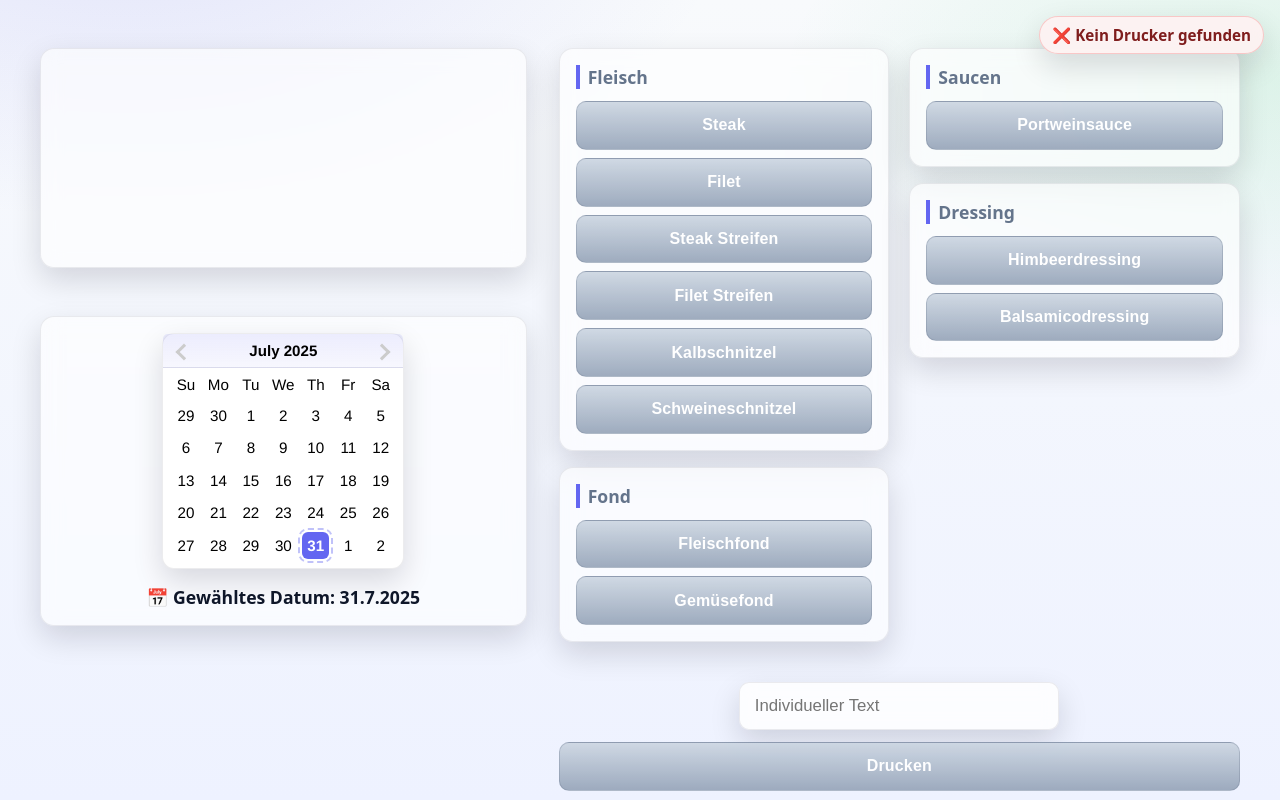
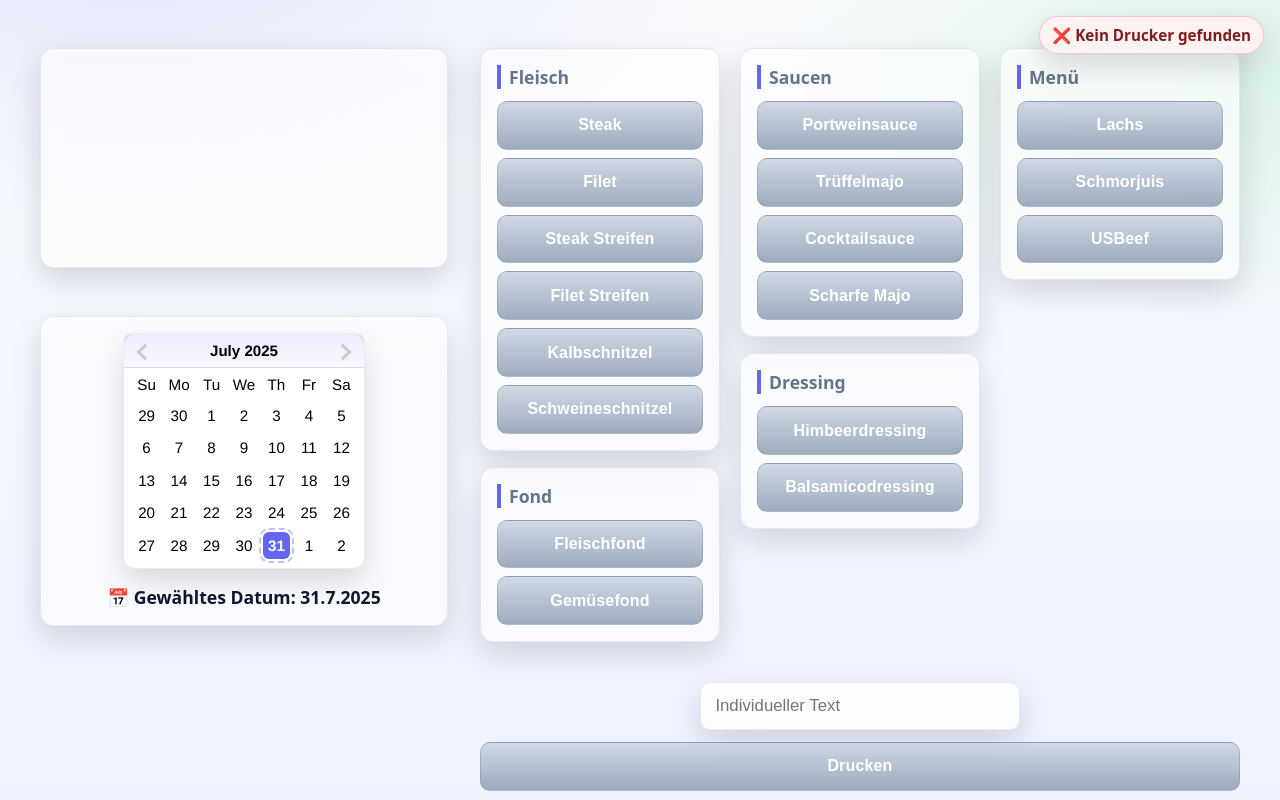
Before and after one commit to SpLord/LabelKitchenPrinter, a React (Vite) app: page / in a window 1280 px wide. Built offline with nearby package versions, Linux system fonts and the light colour scheme; no server answers.

Commit message:
Erweiterung der Saucen- und Menügruppen in labelGroups und Anpassung der Button-Struktur in App-Komponente

```diff
--- a/src/App.jsx
+++ b/src/App.jsx
@@ -7,10 +7,11 @@ import './styles.css';
 
 const labelGroups = {
   Fleisch: ['Steak', 'Filet', 'Steak Streifen', 'Filet Streifen', 'Kalbschnitzel','Schweineschnitzel'],
-  Saucen: ['Portweinsauce'],
+  Saucen: ['Portweinsauce', 'Trüffelmajo', 'Cocktailsauce', 'Scharfe Majo'],
   Fond: ['Fleischfond', 'Gemüsefond'],
   Dressing: ['Himbeerdressing', 'Balsamicodressing'],
   Salat: ['Fregola', 'Rote Beete', 'Fregola Gemüse'],
+  Menü: ['Lachs', 'Schmorjuis', 'USBeef'],
 };
 
 export default function App() {
@@ -148,6 +149,26 @@ export default function App() {
               </div>
             ))}
           </div>
+
+          <div className="button-column">
+            {['Menü'].map((group) => (
+              <div key={group} className="button-group">
+                <h3>{group}</h3>
+                {labelGroups[group].map((name, idx) => (
+                  <button
+                    key={idx}
+                    onClick={() => {
+                      printLabel(name);
+                      generatePreview(name);
+                    }}
+                    disabled={printerStatus !== 'online'}
+                  >
+                    {name}
+                  </button>
+                ))}
+              </div>
+            ))}
+          </div>
         </div>
 
 <div className="input-group full-width">
```
Lines whose indentation alone changed are shown as unchanged.
